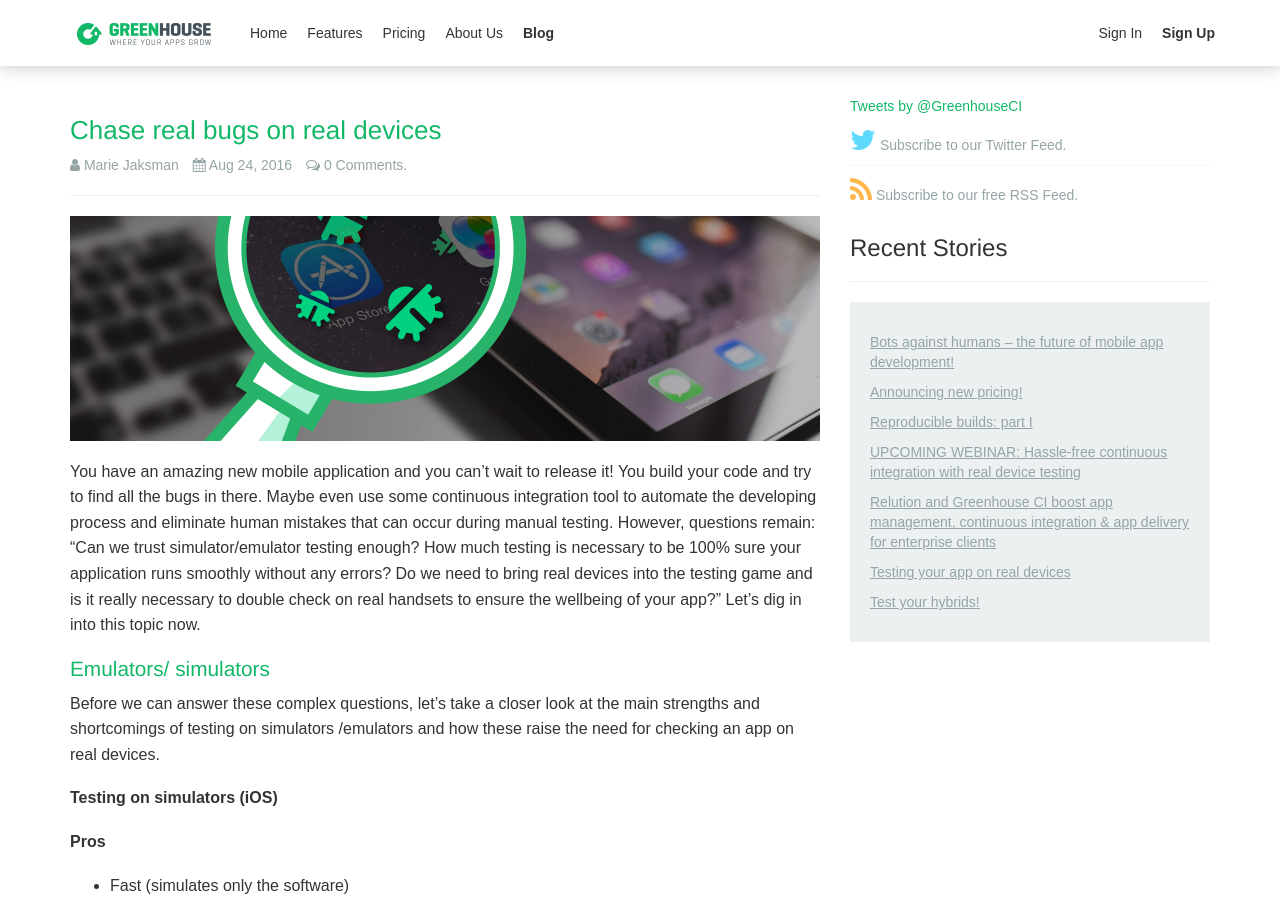
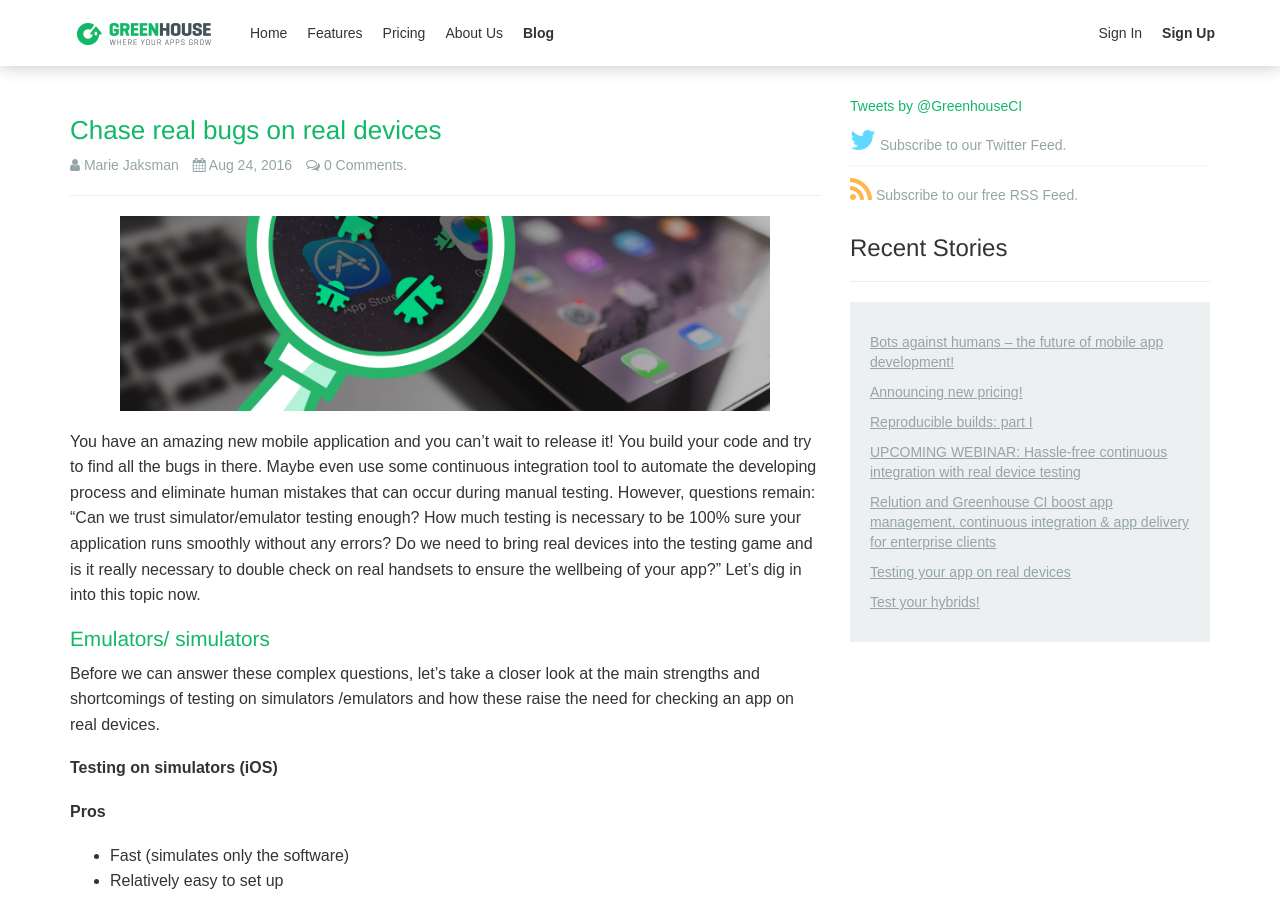
Before and after one commit to GreenhouseCI/blog.greenhouseci.com, a Jekyll site: the page built from _posts/2016-08-24-real-bugs.md, in a window 1280 px wide and 900 px high. Built offline with Jekyll 4.4.1, drawn with Linux system fonts in a browser that asks for light colours; nearby versions of some CDN libraries; a script that is not in the unit is left out; comment, search, counter and statistics services are not loaded.

Commit message:
fix marie's blog post image size

```diff
--- a/_posts/2016-08-24-real-bugs.md
+++ b/_posts/2016-08-24-real-bugs.md
@@ -10,7 +10,7 @@
 comments: true
 ---
 
-<img class="center-image" src="/assets/web_bug_blog_001.png">
+<img class="center-image" src="/assets/web_bug_blog_001.png" width="650px"/>
 
 
 
```
